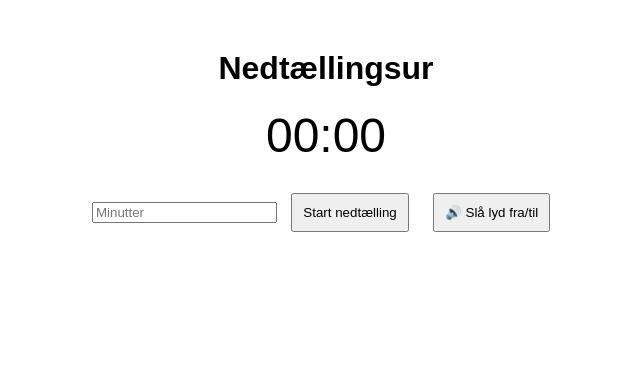
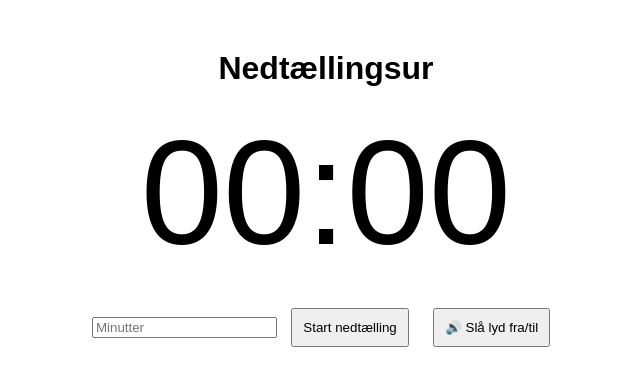
Before and after one commit to Dkrygerh-prog/cloud-programming-git, a Flask app: page / in a window 1280 px wide. Shown: the top 386 px of the page, without its empty margins (314-954 px from the left). Run offline with Flask 3, Linux system fonts and the light colour scheme.

Commit message:
femte forsøg - større skrift

```diff
--- a/templates/index.html
+++ b/templates/index.html
@@ -4,9 +4,9 @@
   <meta charset="UTF-8">
   <title>Nedtællingsur</title>
   <style>
-    body { font-family: Arial, sans-serif; text-align: center; margin-top: 50px; }
-    #countdown { font-size: 48px; margin: 20px; }
-    #message { font-size: 24px; margin: 20px; color: darkblue; }
+    body { font-family: Trebuchet, sans-serif; text-align: center; margin-top: 50px; }
+    #countdown { font-size: 148px; margin: 20px; }
+    #message { font-size: 124px; margin: 20px; color: darkblue; }
     button { margin: 10px; padding: 10px; }
   </style>
 </head>
```
